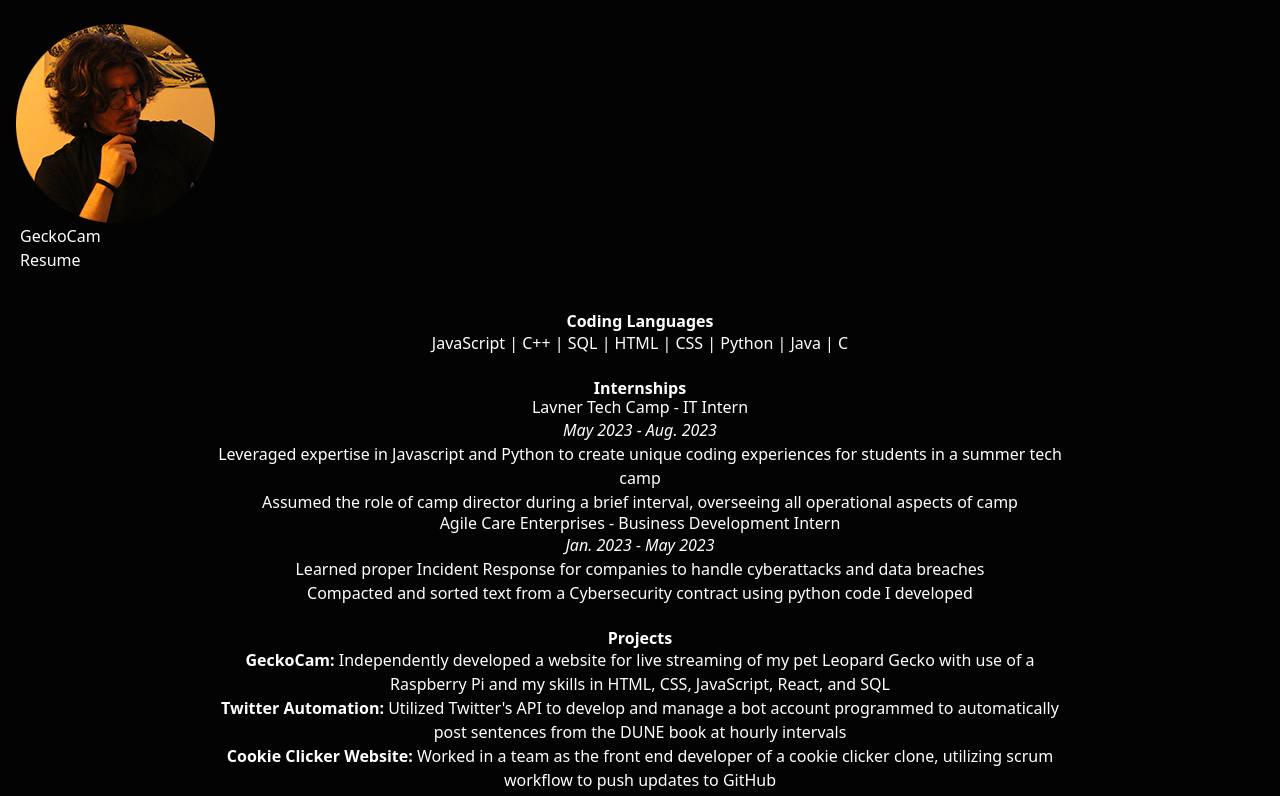
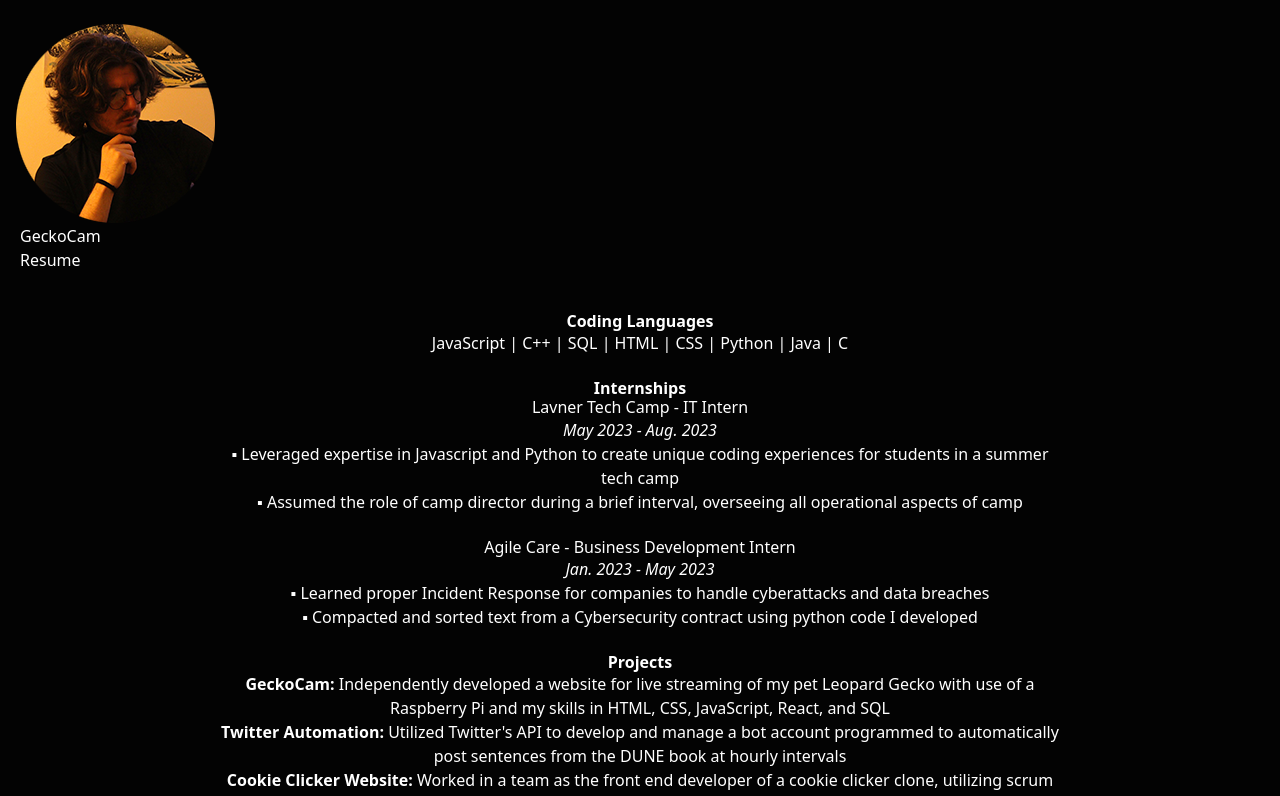
Before and after one commit to Sbtaylor13/GeckoCam, a React (Vite) app in the folder GeckoCam/: page /Resume in a window 1280 px wide. Shown: the top 796 px of the page. Built offline with nearby package versions, Linux system fonts and the light colour scheme.

Commit message:
fixed some formatting

```diff
--- a/GeckoCam/src/pages/Resume.jsx
+++ b/GeckoCam/src/pages/Resume.jsx
@@ -11,32 +11,29 @@ const Resume = () => {
       <h2>
         <strong className="text-5xl">Internships</strong>
       </h2>
-      <h2>Lavner Tech Camp - IT Intern</h2>
-      <p>
-        <em>May 2023 - Aug. 2023</em>
-      </p>
+      <div className="flex justify-between">
+        <h2 className="inline justify-start">Lavner Tech Camp - IT Intern </h2>
+        <em className="inline justify-end">May 2023 - Aug. 2023</em>
+      </div>
+
+      <ul classname="list-none">
+        <li classname="inline-block">▪ Leveraged expertise in Javascript and Python to create unique coding experiences for students in a summer tech camp</li>
+        <li classname="inline-block">▪ Assumed the role of camp director during a brief interval, overseeing all operational aspects of camp</li>
+      </ul>
+
+      <br />
+      <div className="flex justify-between">
+        <h2 className="inline justify-start">Agile Care - Business Development Intern</h2>
+        <em className="inline justify-end">Jan. 2023 - May 2023</em>
+      </div>
+
       <ul>
         <li>
-          Leveraged expertise in Javascript and Python to create unique coding
-          experiences for students in a summer tech camp
-        </li>
-        <li>
-          Assumed the role of camp director during a brief interval, overseeing
-          all operational aspects of camp
-        </li>
-      </ul>
-
-      <h2>Agile Care Enterprises - Business Development Intern</h2>
-      <p>
-        <em>Jan. 2023 - May 2023</em>
-      </p>
-      <ul>
-        <li>
-          Learned proper Incident Response for companies to handle cyberattacks
+        ▪ Learned proper Incident Response for companies to handle cyberattacks
           and data breaches
         </li>
         <li>
-          Compacted and sorted text from a Cybersecurity contract using python
+        ▪ Compacted and sorted text from a Cybersecurity contract using python
           code I developed
         </li>
       </ul>
@@ -81,7 +78,7 @@ const Resume = () => {
       <p>
         Principles Of Operating Systems ▪ Data Structures ▪ Artificial
         Intelligence (AI) ▪ Software Engineering ▪ Computer Organization and
-        Assembly Language ⚪ Computer Systems Architecture ▪ Discrete Structures
+        Assembly Language ▪ Computer Systems Architecture ▪ Discrete Structures
         ▪ Calculus I-II ▪ Linear Algebra ▪ Statistics ▪ Data Visualization
       </p>
     </div>
```
